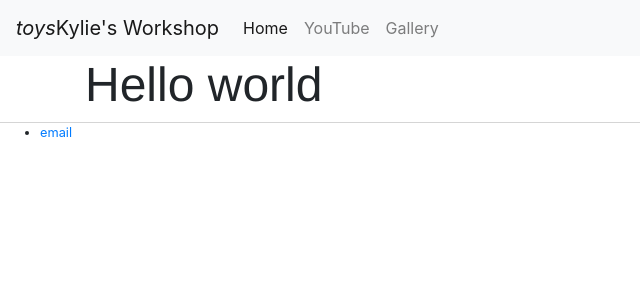
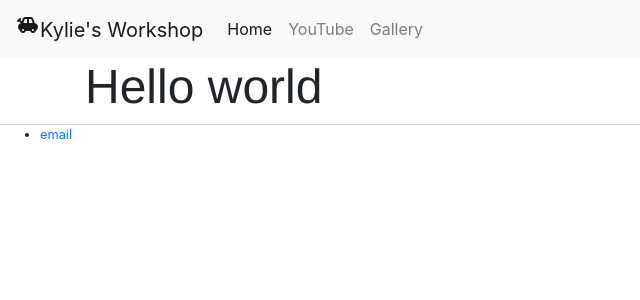
Before and after one commit to kyliesworkshop/kyliesworkshop.github.io, a Jekyll site: the page built from index.html, in a window 1280 px wide. Shown: the top 300 px of the page, without its empty margins (0-640 px from the left). Built offline with Jekyll 4.4.1, drawn with Linux system fonts in a browser that asks for light colours.

Commit message:
Update header.html

```diff
--- a/_includes/header.html
+++ b/_includes/header.html
@@ -16,7 +16,9 @@
 		gtag('config', 'UA-125657874-1');
 	</script>
 	<!-- End Google Analytics -->
-
+	<!-- Google icon font-->
+	<link href="https://fonts.googleapis.com/icon?family=Material+Icons" rel="stylesheet">
+	<!-- End Google icon font -->
 	<link rel="stylesheet" type="text/css" href="/css/main.css">
 
 </head>
```
